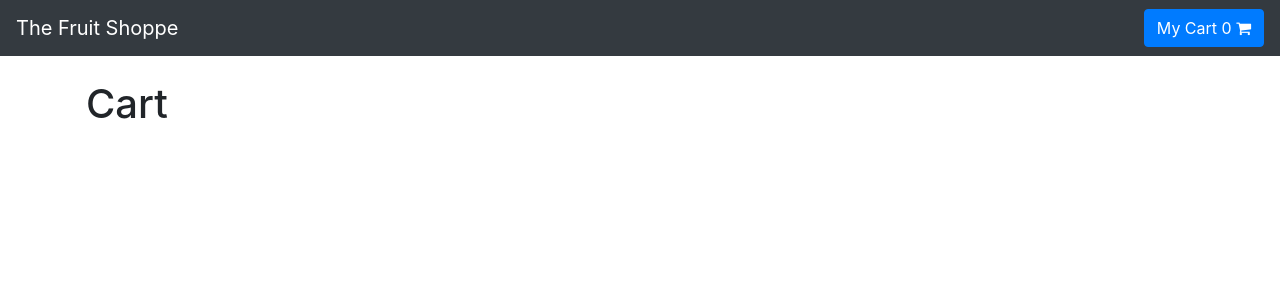
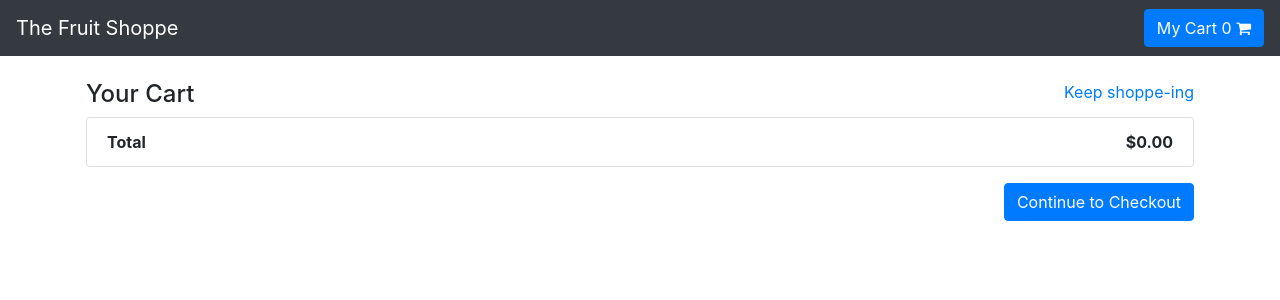
Before and after one commit to jv773/react-shoppe-demo, a React (Create React App) app: page /cart in a window 1280 px wide. Shown: the top 300 px of the page. Built offline with nearby package versions, Linux system fonts and the light colour scheme.

Commit message:
Patrick/add cart page (#11)
* adding removeCart type, action, and reducer

* adding Cart View

```diff
--- a/src/actions/cart.ts
+++ b/src/actions/cart.ts
@@ -2,15 +2,20 @@ import { Product } from '../types/product';
 import { CartTypes } from '../types/cart';
 import { createAction } from '../types/helpers';
 
-export type CartActionTypes = ReturnType<typeof addToCart>
+export type CartActionTypes = ReturnType<typeof addToCart> | ReturnType<typeof removeFromCart>;
 
 // TODO: update cart in local storage with a cart service
 
 export const addToCart = (product: Product)  => {
-  // NOTE: this will be removed in the next PR
-  console.log(`product added: ${JSON.stringify(product)}`);
   return createAction({
     type: CartTypes.AddToCart,
     product,
   });
 };
+
+export const removeFromCart = (index: number) => {
+  return createAction({
+    type: CartTypes.RemoveFromCart,
+    index,
+  });
+};
--- a/src/components/Cart.tsx
+++ b/src/components/Cart.tsx
@@ -1,12 +1,33 @@
 import React from 'react';
-import { Container } from 'react-bootstrap';
+import { Button } from 'react-bootstrap';
+import { Link } from 'react-router-dom';
+import {
+  Container,
+  Col,
+  Row,
+} from 'react-bootstrap';
+import CartItems from './CartItems';
+import { CartViewModifier } from '../types/cart';
 
 const Cart = () => {
-  return (
+  return(
     <Container>
-      <h1>Cart</h1>
+      <Row>
+        <Col>
+          <span style={{float:'right'}}><Link to="/">Keep shoppe-ing</Link></span>
+          <h4>Your Cart</h4>
+        </Col>
+      </Row>
+      <Row>
+        <Col>
+          <CartItems cartView={CartViewModifier.DELETE} />
+          <Link to="/checkout" style={{float:'right', padding:'1rem 0 0 0'}}>
+            <Button variant="primary">Continue to Checkout</Button>
+          </Link>
+        </Col>
+      </Row>
     </Container>
-  );
+  )
 };
 
 export default Cart;
--- a/src/components/CartButton.tsx
+++ b/src/components/CartButton.tsx
@@ -3,7 +3,6 @@ import { Button } from 'react-bootstrap';
 import { useSelector } from 'react-redux';
 import { Link } from 'react-router-dom';
 import { AppState } from '../store';
-import { Product } from '../types/product';
 
 const CartButton = () => {
 
--- /dev/null
+++ b/src/components/CartItems.tsx
@@ -0,0 +1,36 @@
+import React from 'react';
+import { useSelector, useDispatch } from 'react-redux'
+import { ListGroup } from 'react-bootstrap';
+import { AppDispatch } from '../actions';
+import { AppState } from "../store";
+import { CartViewModifier } from '../types/cart';
+import { removeFromCart } from '../actions/cart';
+
+type Props = {
+  cartView?: CartViewModifier
+}
+
+const CartItems: React.FC<Props> = ({ cartView = CartViewModifier.NONE }) => {
+  const products = useSelector((state: AppState) => state.cartState.products);
+  const dispatch = useDispatch<AppDispatch>();
+  const cartTotal = products.reduce((total, prod) => total + prod.price, 0);
+  return (
+    <ListGroup>
+      { products.map((product, i) => (
+        <ListGroup.Item key={product.id}>
+          {product.title}
+          <span className='cart-price'>${product.price} <span className='text-muted'>{product.unit}</span>
+            {cartView === CartViewModifier.DELETE &&
+              <span className='fa fa-times text-danger remove-item' onClick={() => dispatch(removeFromCart(i))}></span>
+            }
+          </span>
+        </ListGroup.Item>
+      ))}
+      <ListGroup.Item>
+        <strong>Total</strong> <span className='cart-price'><strong>${cartTotal.toFixed(2)}</strong></span>
+      </ListGroup.Item>
+    </ListGroup>
+  );
+};
+
+export default CartItems;
--- a/src/index.css
+++ b/src/index.css
@@ -30,3 +30,13 @@ a.header-link {
   background-position: center;
   background-size: cover;
 }
+
+.cart-price {
+  float: right;
+}
+
+.remove-item {
+  display: inline-block;
+  padding-left: 1rem;
+  cursor: pointer;
+}
--- a/src/store/reducers/cart.ts
+++ b/src/store/reducers/cart.ts
@@ -3,10 +3,16 @@ import { AppActions } from '../../actions';
 import { CartTypes } from '../../types/cart';
 import { Product } from '../../types/product';
 
+const sortByTitle = (prod1: Product, prod2: Product) => {
+  return prod1.title.localeCompare(prod2.title);
+}
+
 const productsReducer = (state: Product[] = [], action: AppActions): Product[] => {
   switch(action.type) {
     case CartTypes.AddToCart:
-      return [...state, action.product];
+      return [...state, action.product].sort(sortByTitle);
+      case CartTypes.RemoveFromCart:
+        return state.filter((_, index) => index !== action.index)
     default:
       return state;
   }
--- a/src/types/cart.ts
+++ b/src/types/cart.ts
@@ -1,3 +1,9 @@
 export enum CartTypes {
   AddToCart = 'ADD_TO_CART',
+  RemoveFromCart = 'REMOVE_FROM_CART',
 };
+
+export enum CartViewModifier {
+  NONE,
+  DELETE,
+};
```
